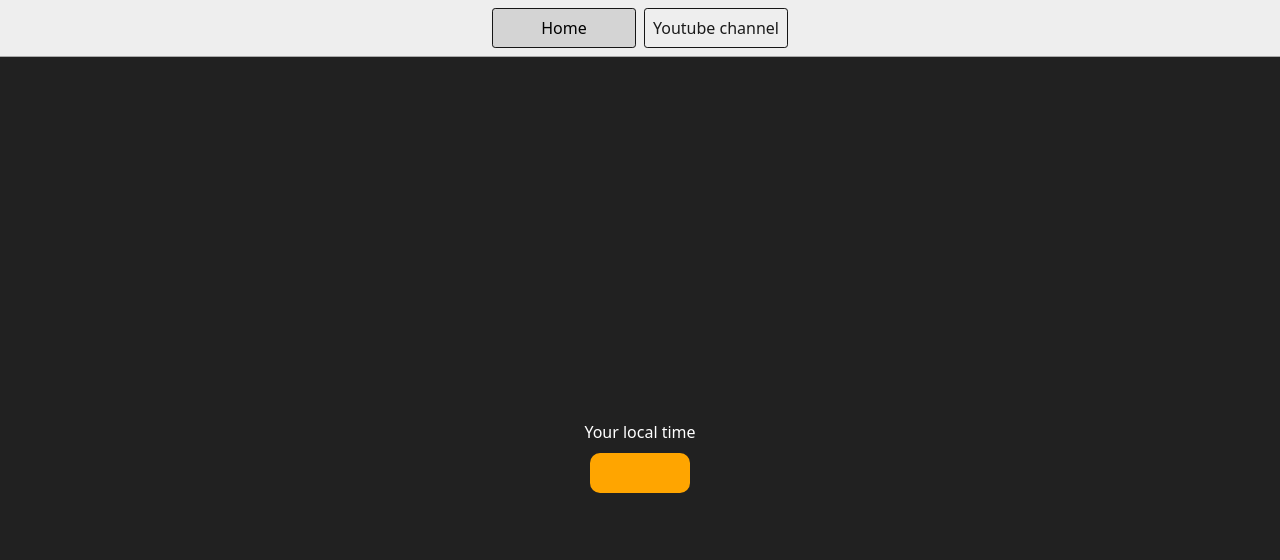
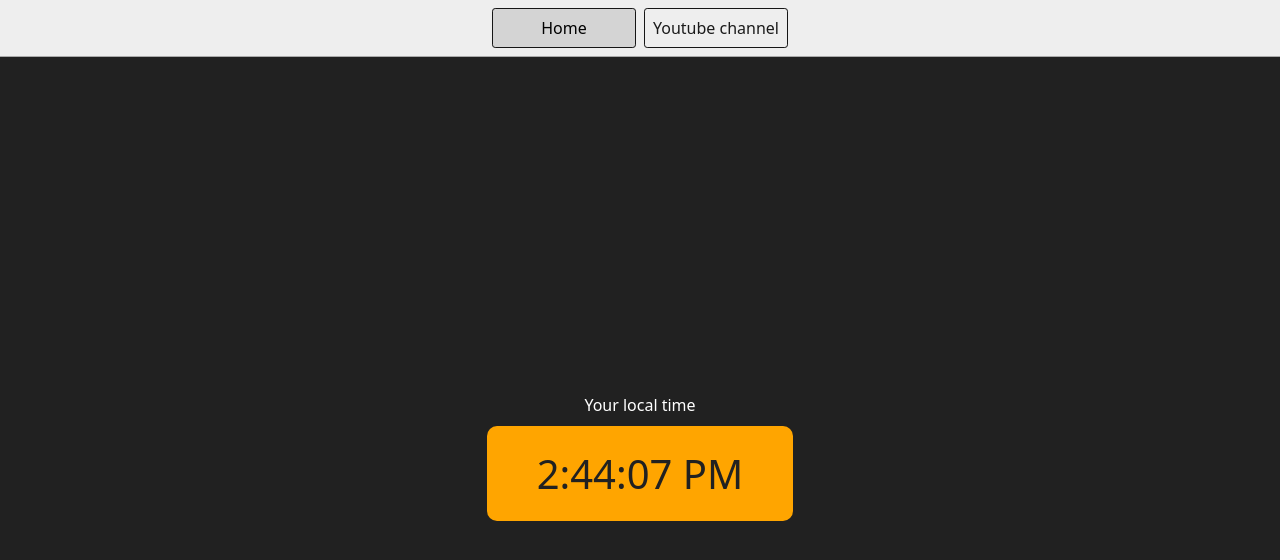
Before and after one commit to Pratap-Karmakar/DOM-Projects, a plain HTML site: page 3-DigitalClock/index.html in a window 1280 px wide. Drawn offline with Linux system fonts and the light colour scheme.

Commit message:
complete

```diff
--- /dev/null
+++ b/3-DigitalClock/DigitalClock.js
@@ -0,0 +1,8 @@
+const clock = document.getElementById('clock');
+
+
+
+setInterval(()=>{
+    let date = new Date();
+    clock.innerHTML = date.toLocaleTimeString();
+},1000)
--- a/3-DigitalClock/index.html
+++ b/3-DigitalClock/index.html
@@ -36,8 +36,8 @@
     </nav>
     <div class="center">
       <div id="banner"><span>Your local time</span></div>
-      <div id="clock"></div>
+      <div id="clock" style="color: #212121;"></div>
     </div>
-    <script src="chaiaurcode.js"></script>
+    <script src="DigitalClock.js"></script>
   </body>
 </html>
```
Also changed, not shown: 3-DigitalClock/chaiaurcode.js (deleted).
